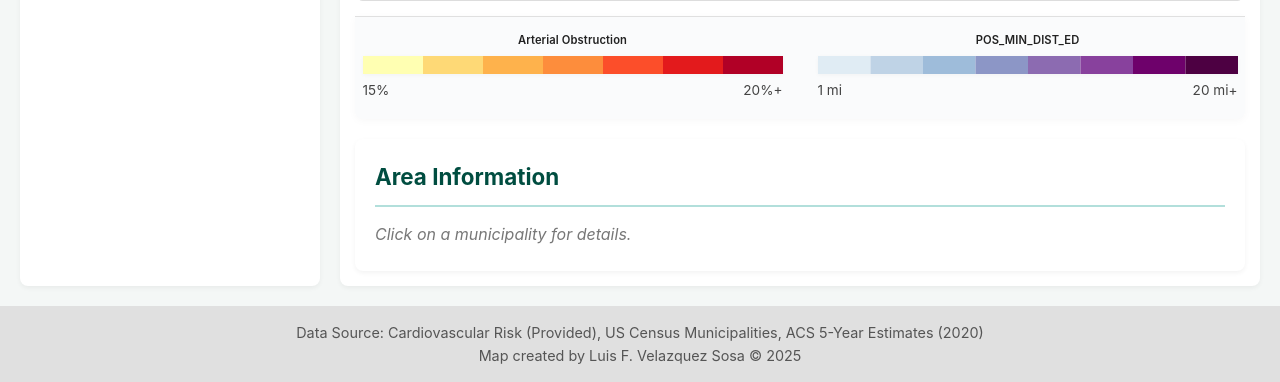
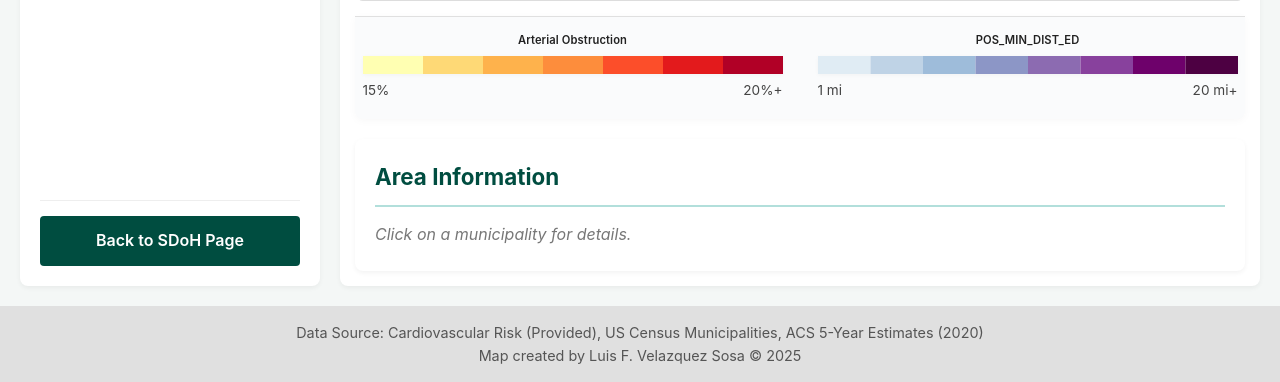
Before and after one commit to l-velazquez/Dashboard-SDOH, a Django app: template dashboard_sdoh/map/templates/maps/sdoh_municipality.html in a window 1280 px wide. Shown: the part 714-1096 px from the top of the page. Run offline with Django 5.2, Linux system fonts and the light colour scheme; the template is opened without the code that fills it, so the values that code supplies are empty.

Commit message:
Uncomment back button in SDoH municipality template for improved navigation

```diff
--- a/dashboard_sdoh/map/templates/maps/sdoh_municipality.html
+++ b/dashboard_sdoh/map/templates/maps/sdoh_municipality.html
@@ -509,9 +509,9 @@
           </div>
         </div>
 
-        {% comment %} <div class="back-button-container">
+        <div class="back-button-container">
           <a href="{% url 'sdoh' %}" class="back-button">Back to SDoH Page</a>
-        </div> {% endcomment %}
+        </div>
       </div>
 
       <div class="map-container">
```
